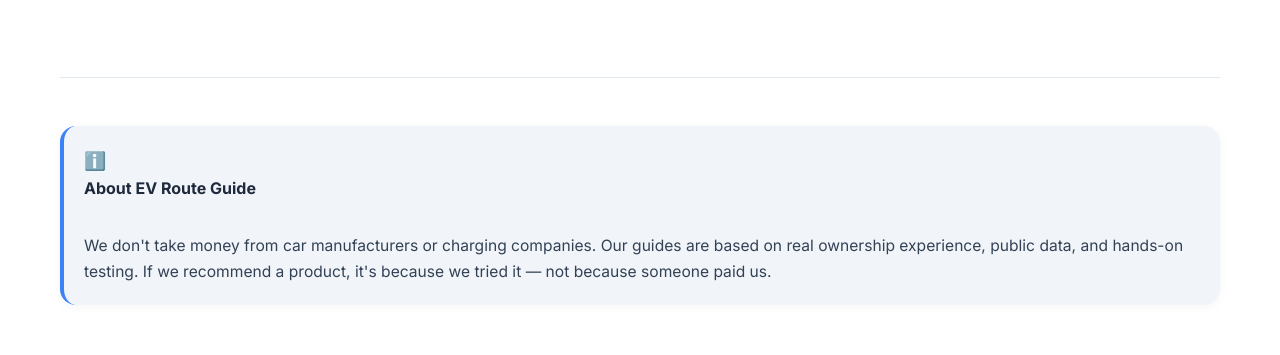
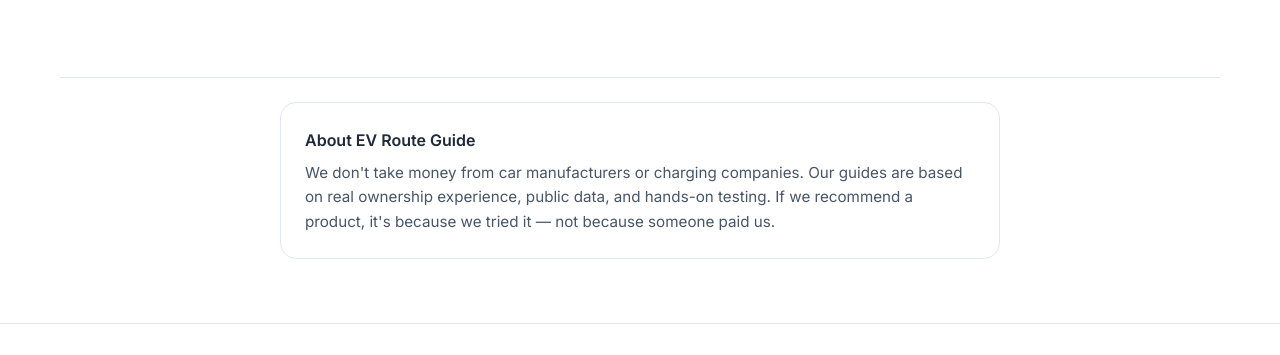
Before and after one commit to Arturo3579/evrouteguide, an Astro site: page / in a window 1280 px wide. Shown: the part 1884-2239 px from the top of the page. Built offline with nearby package versions, Linux system fonts and the light colour scheme; Astro itself is replaced by a stand-in of ours.

Commit message:
design: replace AI-looking info-box with neutral about card
Swap the blue info-box on the homepage for a clean, neutral card with no icon and no colored left border. Keeps the same text.

```diff
--- a/src/pages/index.astro
+++ b/src/pages/index.astro
@@ -128,11 +128,11 @@ const description = "Honest guides, cost calculators and practical tools for ele
     </div>
   </section>
 
-  <!-- Disclaimer -->
-  <section style="margin-top:3rem;padding-top:1.5rem;border-top:1px solid var(--color-border);">
-    <div class="info-box">
-      <strong>About EV Route Guide</strong><br>
-      We don't take money from car manufacturers or charging companies. Our guides are based on real ownership experience, public data, and hands-on testing. If we recommend a product, it's because we tried it — not because someone paid us.
+  <!-- About -->
+  <section class="about-section">
+    <div class="about-box">
+      <h2>About EV Route Guide</h2>
+      <p>We don't take money from car manufacturers or charging companies. Our guides are based on real ownership experience, public data, and hands-on testing. If we recommend a product, it's because we tried it — not because someone paid us.</p>
     </div>
   </section>
 
--- a/src/styles/global.css
+++ b/src/styles/global.css
@@ -1000,6 +1000,36 @@ html[data-theme="dark"] .theme-toggle .dark-icon {
   color: var(--color-text);
 }
 
+/* About note: neutral editorial block on the homepage */
+.about-section {
+  margin-top: 3rem;
+  padding-top: 1.5rem;
+  border-top: 1px solid var(--color-border);
+}
+
+.about-box {
+  background-color: var(--color-card);
+  border: 1px solid var(--color-border);
+  border-radius: var(--radius-lg);
+  padding: 1.5rem;
+  max-width: var(--max-width-narrow);
+  margin: 0 auto;
+}
+
+.about-box h2 {
+  font-size: 1rem;
+  font-weight: 600;
+  margin: 0 0 0.5rem;
+  color: var(--color-text);
+}
+
+.about-box p {
+  margin: 0;
+  font-size: 0.95rem;
+  line-height: 1.6;
+  color: var(--color-text-secondary);
+}
+
 /* Stat box: horizontal row of big numbers */
 .stat-box {
   background-color: #fafafa;
```
